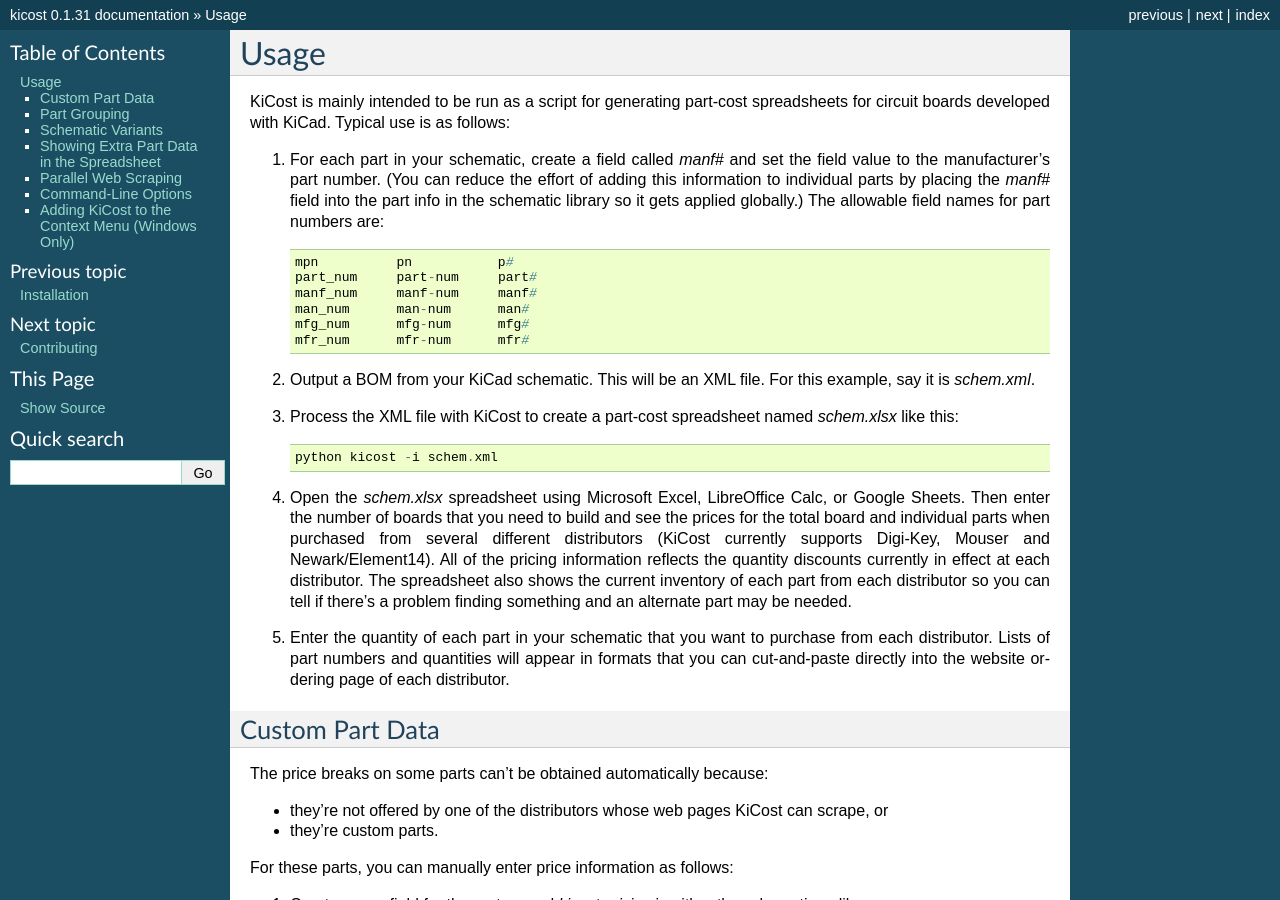
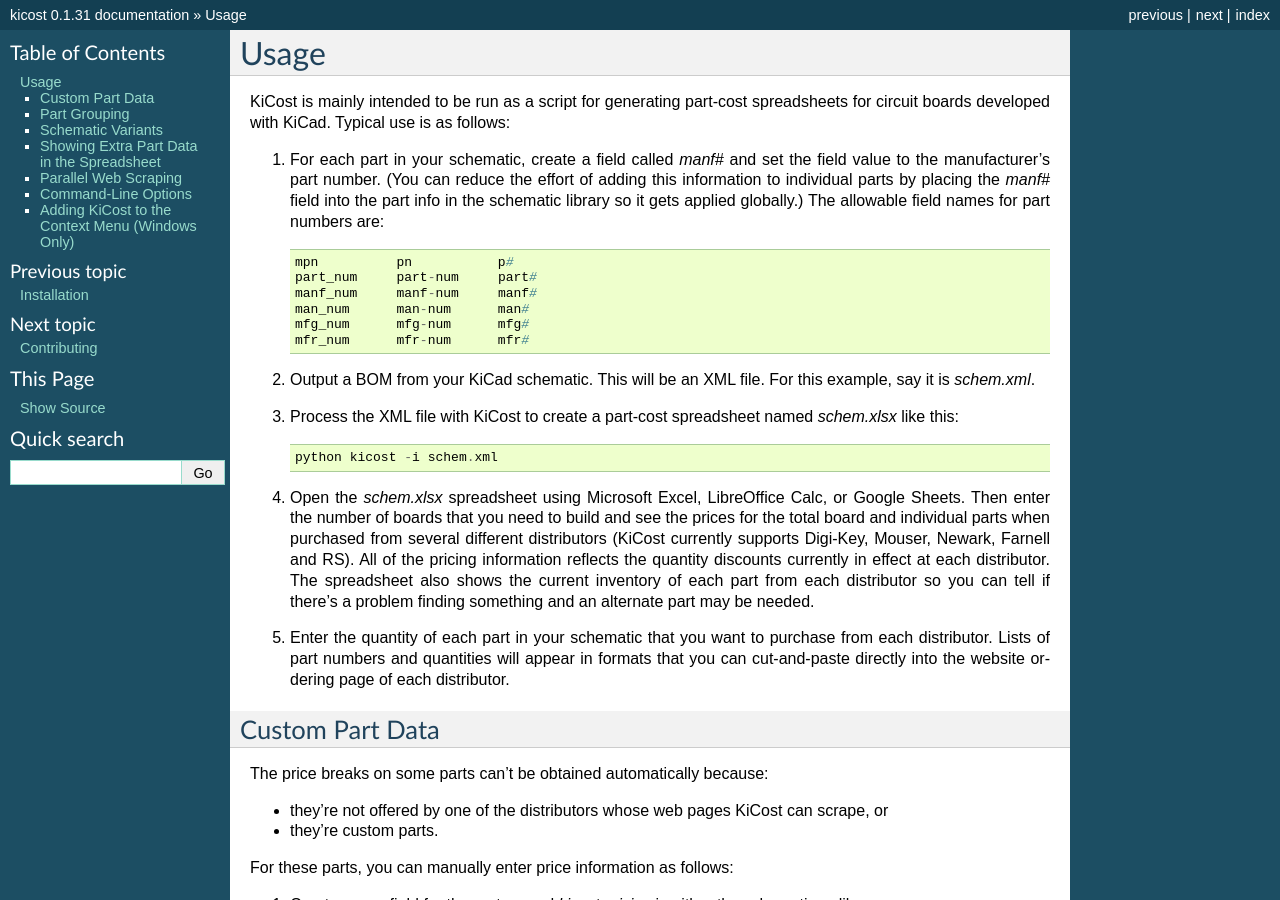
Before and after one commit to hildogjr/KiCost, a Sphinx documentation site: the page built from docs/usage.rst, in a window 1280 px wide and 900 px high. Built offline with Sphinx 7.4.7, drawn with Linux system fonts in a browser that asks for light colours.

Commit message:
Updated documentation to include new distributors Farnell and RS.

```diff
--- a/docs/usage.rst
+++ b/docs/usage.rst
@@ -26,7 +26,7 @@ circuit boards developed with KiCad. Typical use is as follows:
 4. Open the *schem.xlsx* spreadsheet using Microsoft Excel, LibreOffice Calc, or Google Sheets.
    Then enter the number of boards that you need to build and see
    the prices for the total board and individual parts when purchased from
-   several different distributors (KiCost currently supports Digi-Key, Mouser and Newark/Element14).
+   several different distributors (KiCost currently supports Digi-Key, Mouser, Newark, Farnell and RS).
    All of the pricing information reflects the quantity discounts currently in effect at
    each distributor.
    The spreadsheet also shows the current inventory of each part from each distributor so you can tell
```
Also changed, not shown: 1 other file.
